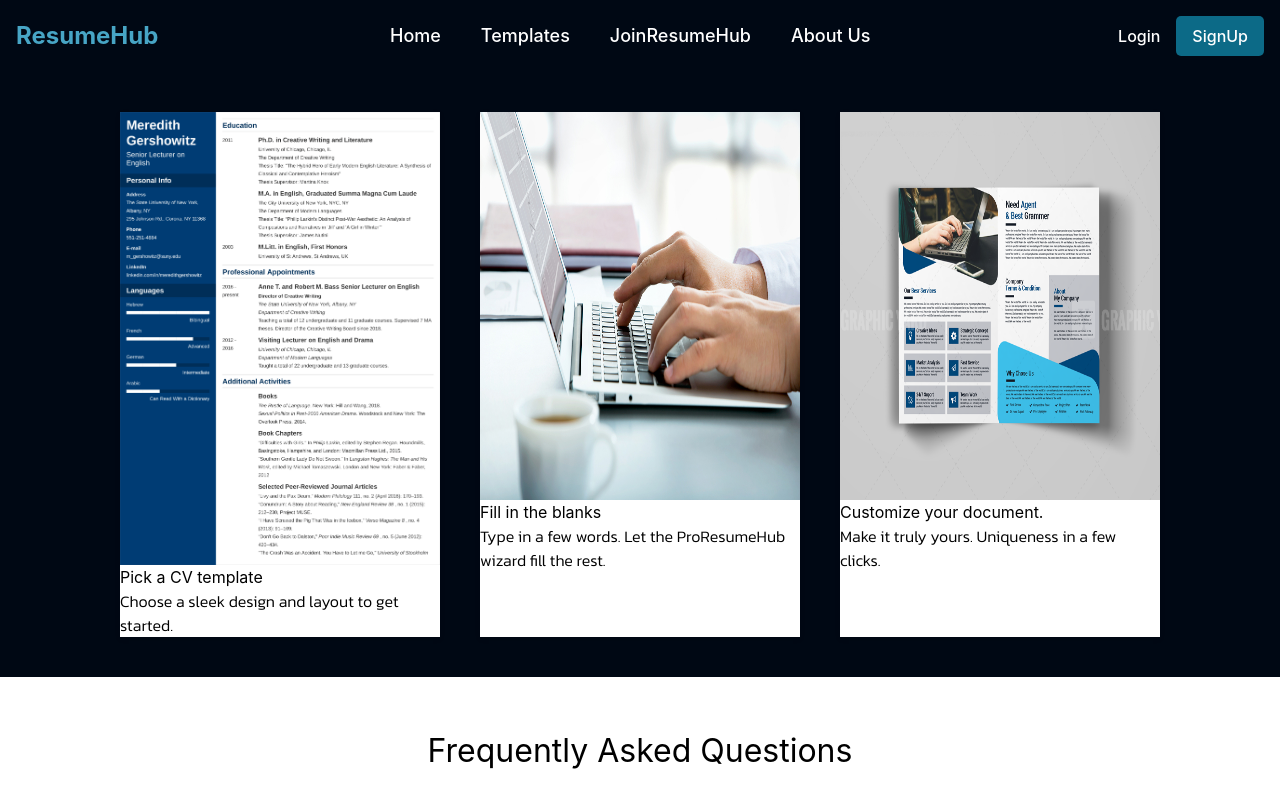
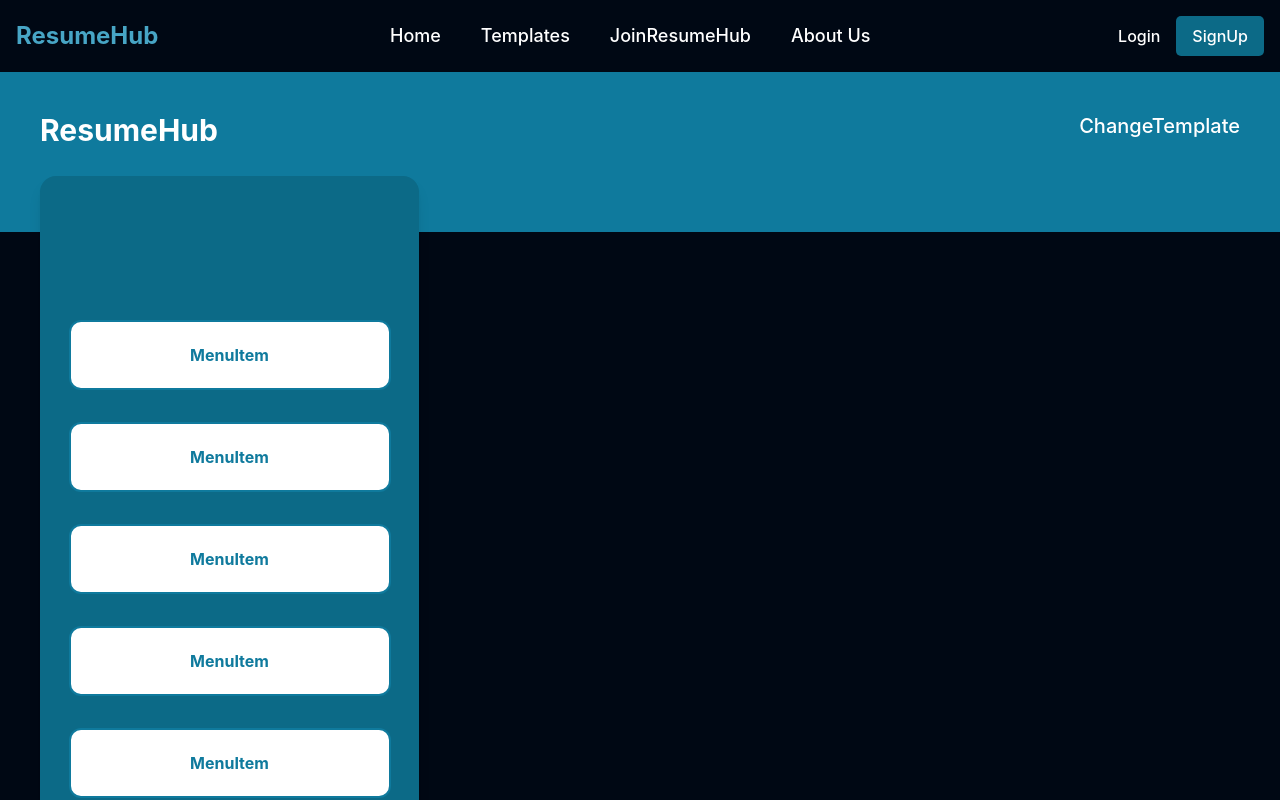
Before and after one commit to jaimin1503/zidio-resume-builder, a React (Vite) app in the folder frontend/: page /fillDetails in a window 1280 px wide. Shown: the top 800 px of the page. Built offline with nearby package versions, Linux system fonts and the light colour scheme.

Commit message:
fill details page of resume

```diff
--- a/frontend/src/App.jsx
+++ b/frontend/src/App.jsx
@@ -7,6 +7,8 @@ import Signup from "./pages/Signup";
 import Card from "./components/Card";
 import FAQ from "./components/FAQ";
 import Footer from "./components/Footer";
+import FillDetails from "./pages/FillDetails";
+import Templates from "./pages/Templates";
 
 function App() {
   return (
@@ -16,10 +18,12 @@ function App() {
         <Route path="/" element={<Home />} />
         <Route path="/login" element={<Login />} />
         <Route path="/signup" element={<Signup />} />
+        <Route path="/fillDetails" element={<FillDetails />} />
+        <Route path="/templates" element={<Templates />} />
       </Routes>
-      <Card />
-      <FAQ />
-      <Footer />
+      {/* <Card /> */}
+      {/* <FAQ /> */}
+      {/* <Footer />  */}
     </div>
   );
 }
--- /dev/null
+++ b/frontend/src/components/SideBar.jsx
@@ -0,0 +1,13 @@
+import MenuItem from "../smallcomponents/MenuItem";
+
+export default function SideBar() {
+  return (
+    <div className=" rounded-2xl mx-10 absolute flex flex-col justify-center items-center bg-blue-400 w-[379px] h-[765px] top-44 shadow-lg ">
+      <MenuItem />
+      <MenuItem />
+      <MenuItem />
+      <MenuItem />
+      <MenuItem />
+    </div>
+  );
+}
--- /dev/null
+++ b/frontend/src/pages/FillDetails.jsx
@@ -0,0 +1,19 @@
+import { Link } from "react-router-dom";
+import SideBar from "../components/SideBar";
+
+export default function FillDetails() {
+  return (
+    <div className=" text-white">
+      <div className="topBar h-[20vh] bg-blue-300 flex justify-between">
+        <h1 className=" font-bold text-3xl text-whit px-10 py-10">ResumeHub</h1>
+        <Link
+          to={"/templates"}
+          className=" text-xl font-medium cursor-pointer px-10 py-10"
+        >
+          ChangeTemplate
+        </Link>
+      </div>
+      <SideBar />
+    </div>
+  );
+}
--- /dev/null
+++ b/frontend/src/pages/Templates.jsx
@@ -0,0 +1,5 @@
+export default function Templates() {
+  return (
+	<div>Templates</div>
+  )
+}
--- a/frontend/src/redux/reducers/index.reducer.js
+++ b/frontend/src/redux/reducers/index.reducer.js
@@ -1,9 +1,11 @@
 import { combineReducers } from "@reduxjs/toolkit";
 import authReducer from "../slices/authSlice";
 import profileReducer from "../slices/profileSlice";
+import resumeReducer from "../slices/resumeSlice";
 
 const rootReducers = combineReducers({
   auth: authReducer,
   profile: profileReducer,
+  resume: resumeReducer,
 });
 export default rootReducers;
--- /dev/null
+++ b/frontend/src/redux/slices/resumeSlice.js
@@ -0,0 +1,16 @@
+import { createSlice } from "@reduxjs/toolkit";
+
+const initialState = {
+  resume: null,
+};
+const resumeSlice = createSlice({
+  name: "resume",
+  initialState,
+  reducers: {
+    setResume(state, value) {
+      state.resume = value.payload;
+    },
+  },
+});
+export const { setResume } = resumeSlice.actions;
+export default resumeSlice.reducer;
--- /dev/null
+++ b/frontend/src/smallcomponents/MenuItem.jsx
@@ -0,0 +1,7 @@
+export default function MenuItem() {
+  return (
+    <div className=" my-4 h-[70px] flex justify-center items-center rounded-xl w-[322px] bg-white text-blue-300 font-bold border-2 border-blue-300">
+      MenuItem
+    </div>
+  );
+}
```
Also changed, not shown: frontend/src/components/Footer.jsx (+34 -11 lines).
